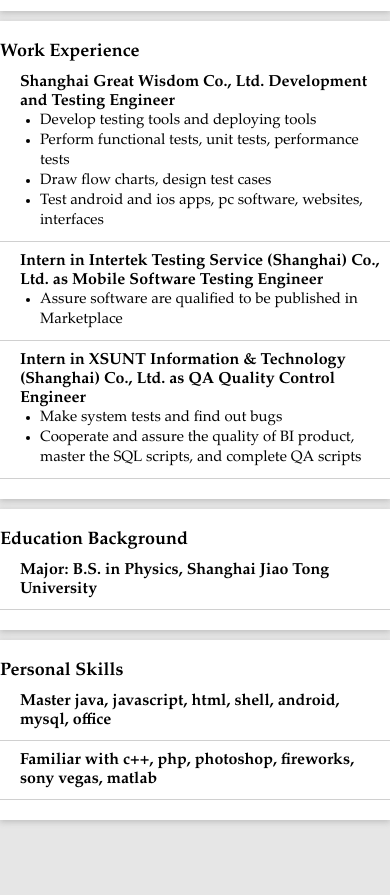
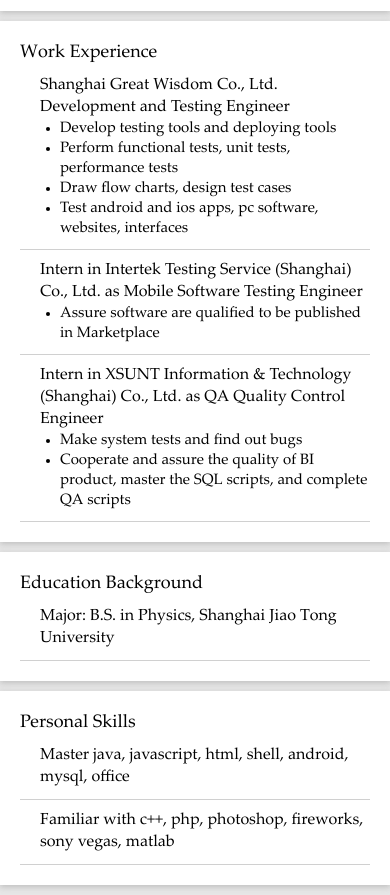
Before and after one commit to vivaxy/vivaxy.github.io, a plain HTML site: page resume/index.html in a window 390 px wide. Shown: the part 83-978 px from the top of the page. Before the commit the page ends 913 px from the top, so only its background shows below. Drawn offline with Linux system fonts and the light colour scheme.

Commit message:
fix font

```diff
--- a/resume/index.html
+++ b/resume/index.html
@@ -8,6 +8,7 @@
 	<link type="image/x-icon" rel="shortcut icon" href="/favicon.ico"/>
 </head>
 <body>
+<div class="resume">
 
 	<div class="card">
 		<div class="photo"></div>
@@ -40,6 +41,7 @@
 		<ul>Familiar with c++, php, photoshop, fireworks, sony vegas, matlab</ul>
 	</div>
 
+</div>
 </body>
 <script type="text/javascript" charset="utf-8" src="/ga.js"></script>
 <script type="text/javascript" charset="utf-8" src="/ba.js"></script>
--- a/resume/main.css
+++ b/resume/main.css
@@ -1,6 +1,12 @@
 @font-face {
 	font-family: Palatino Linotype;
 	src: url(pala.ttf);
+	font-weight: normal;
+}
+@font-face {
+	font-family: Palatino Linotype;
+	src: url(pala.ttf);
+	font-weight: bold;
 }
 body {
 	margin: 0;
@@ -8,10 +14,13 @@
 	background: rgb(230, 230, 230);
 	font-family: Palatino Linotype;
 }
+.resume {
+	width: 600px;
+	margin: 0 auto;
+}
 .card {
-	margin: 10px auto;
+	margin: 10px 0px;
 	padding: 20px 20px 20px 20px;
-	width: 600px;
 	background: rgb(255, 255, 255);
 	box-shadow: 0 2px 6px rgba(100, 100, 100, 0.3);
 	font-size: 18px;
@@ -56,8 +65,7 @@
 	margin: 0px 20px 0px 0px;
 }
 @media screen and (max-width: 600px){
-	.card {
+	.resume {
 		width: 100%;
-		padding: 20px 0px 20px 0px;
 	}
 }
```
Also changed, not shown: resume/palab.ttf (added). Lines whose indentation alone changed are shown as unchanged.
